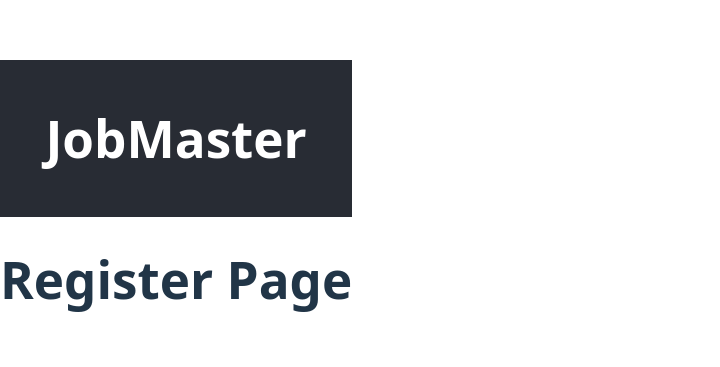
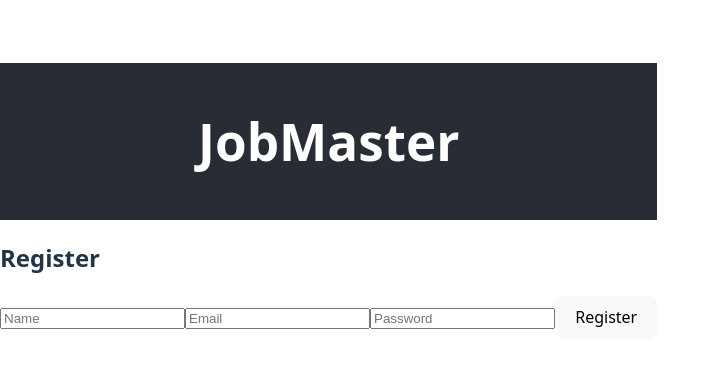
Before and after one commit to varsha-rajawat/jobmaster-springboot-react, a React (Vite) app in the folder frontend/: page /register in a window 1280 px wide. Shown: the part 199-566 px from the top of the page, without its empty margins (0-720 px from the left). Built offline with nearby package versions, Linux system fonts and the light colour scheme.

Commit message:
Login and register functionality with UI (#5)
* Setting up frontend

* completed login and register functionality with UI

```diff
--- a/frontend/package.json
+++ b/frontend/package.json
@@ -10,6 +10,10 @@
     "preview": "vite preview"
   },
   "dependencies": {
+<<<<<<< HEAD
+    "axios": "^1.9.0",
+=======
+>>>>>>> 0cd4b53b72c279ee96cadc83dd13f99da0fb2070
     "react": "^19.1.0",
     "react-dom": "^19.1.0",
     "react-router-dom": "^7.6.0"
--- a/frontend/src/App.jsx
+++ b/frontend/src/App.jsx
@@ -7,7 +7,7 @@ import Header from './components/Header';
 function App() {
   return (
     <>
-    <Header/>
+      <Header />
       <main>
           <Routes>
             <Route path="/" element={<LoginPage />} />
--- a/frontend/src/pages/DashboardPage.jsx
+++ b/frontend/src/pages/DashboardPage.jsx
@@ -1,7 +1,25 @@
-export default function DashboardPage() {
-    return (
-      <div className="h-screen flex items-center justify-center">
-        <h1 className="text-2xl font-bold">Dashboard</h1>
-      </div>
-    );
-  }
+import { useEffect, useState } from 'react';
+import { fetchJobs } from '../services/jobService';
+
+const DashboardPage = () => {
+  const [jobs, setJobs] = useState([]);
+
+  useEffect(() => {
+    fetchJobs().then((res) => setJobs(res.data)).catch(console.error);
+  }, []);
+
+  return (
+    <div>
+      <h2>My Job Applications</h2>
+      <ul>
+        {jobs.map((job) => (
+          <li key={job.id}>
+            {job.position} at {job.companyName} - {job.status}
+          </li>
+        ))}
+      </ul>
+    </div>
+  );
+};
+
+export default DashboardPage;
--- a/frontend/src/pages/LoginPage.jsx
+++ b/frontend/src/pages/LoginPage.jsx
@@ -1,7 +1,37 @@
-export default function LoginPage() {
-    return (
-      <div className="h-screen flex items-center justify-center">
-        <h1 className="text-2xl font-bold">Login Page</h1>
-      </div>
-    );
-  }
+import { useState } from "react";
+import {login, setToken} from "../services/authService";
+import { useNavigate } from "react-router-dom";
+
+const LoginPage = () => {
+  const [form, setForm] = useState({username: '', password: ''});
+  const [error, setError] = useState('');
+  const navigate = useNavigate();
+
+  const handleChange = (e) => setForm({...form, [e.target.name]: e.target.value});
+
+  const handleSubmit = async (e) => {
+    e.preventDefault();
+    try{
+      const res = await login(form);
+      setToken(res.data.token);
+      navigate('/dashboard');
+    }
+    catch (err){
+      setError(err);
+    }
+  };
+
+  return(
+    <div>
+      <h2>Login</h2>
+      {error && <p style={{color: 'red'}}>{error}</p>}
+      <form onSubmit={handleSubmit}>
+        <input name="username" placeholder="Email" onChange={handleChange} required />
+        <input name="password" type="password" placeholder="Password" onChange={handleChange} required />
+        <button type="submit">Login</button>
+      </form>
+    </div>
+  );
+};
+
+export default LoginPage;
--- a/frontend/src/pages/RegisterPage.jsx
+++ b/frontend/src/pages/RegisterPage.jsx
@@ -1,7 +1,38 @@
-export default function RegisterPage() {
-    return (
-      <div className="h-screen flex items-center justify-center">
-        <h1 className="text-2xl font-bold">Register Page</h1>
-      </div>
-    );
-  }
+import { useState } from "react";
+import { register } from "../services/authService";
+import { useNavigate } from "react-router-dom";
+
+const RegisterPage = () => {
+  const [form, setForm] = useState({ name: '', email: '', password: '' });
+  const [error, setError] = useState('');
+  const navigate = useNavigate();
+
+  const handleChange = (e) =>
+    setForm({ ...form, [e.target.name]: e.target.value });
+
+  const handleSubmit = async (e) => {
+    e.preventDefault();
+    try {
+      await register(form);
+      navigate('/');
+    }
+    catch (err) {
+      setError('Registration failed');
+    }
+  };
+
+  return (
+    <div>
+      <h2>Register</h2>
+      {error && <p style={{ color: 'red' }}>{error}</p>}
+      <form onSubmit={handleSubmit}>
+        <input name="name" placeholder="Name" onChange={handleChange} required />
+        <input name="email" placeholder="Email" onChange={handleChange} required />
+        <input type="password" name="password" placeholder="Password" onChange={handleChange} required />
+        <button type="submit">Register</button>
+      </form>
+    </div>
+  );
+};
+
+export default RegisterPage;
--- /dev/null
+++ b/frontend/src/services/authService.js
@@ -0,0 +1,11 @@
+import axios from 'axios';
+
+const BASE_API = 'http://localhost:8080';
+
+export const register = (userData) => axios.post(`${BASE_API}/signup`, userData);
+
+export const login = (userData) => axios.post(`${BASE_API}/login`, userData);
+
+export const setToken = (token) => {localStorage.setItem('token', token)};
+
+export const getToken = () => localStorage.getItem('token');
--- /dev/null
+++ b/frontend/src/services/jobService.js
@@ -0,0 +1,16 @@
+import axios from 'axios';
+import { getToken } from './authService';
+
+const BASE_API = 'http://localhost:8080/jobs';
+
+const authHeader = () => ({
+    headers: { Authorization : `Bearer ${getToken()}`}
+});
+
+export const fetchJobs = () => axios.get(BASE_API, authHeader());
+
+export const createJob = (jobData) => axios.post(BASE_API, jobData, authHeader());
+
+export const updateJob = (id, jobData) => axios.put(`${BASE_API}/${id}`, jobData, authHeader());
+
+export const deleteJob = (id) => axios.delete(`${BASE_API}/${id}`, authHeader());
```
Also changed, not shown: 2 other files (tests, documents, lock files or other folders). Lines whose indentation alone changed are shown as unchanged.
